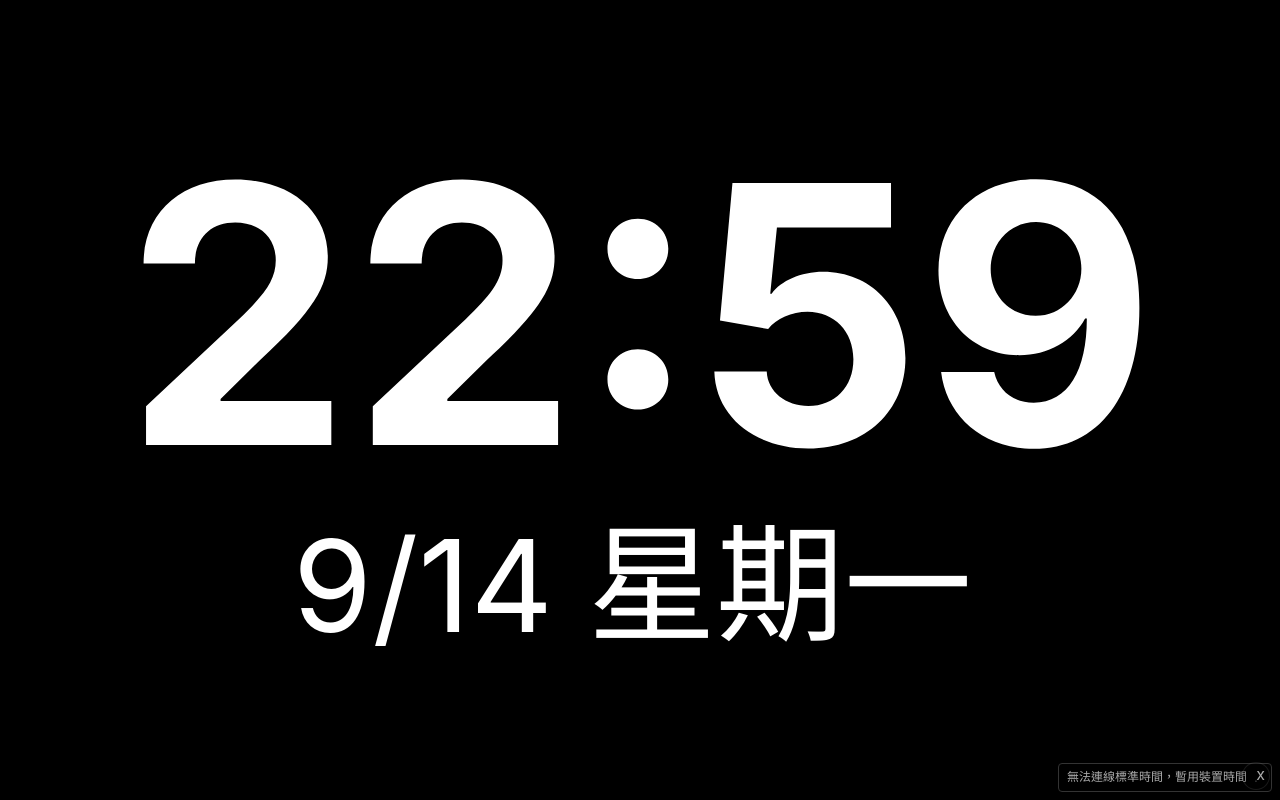
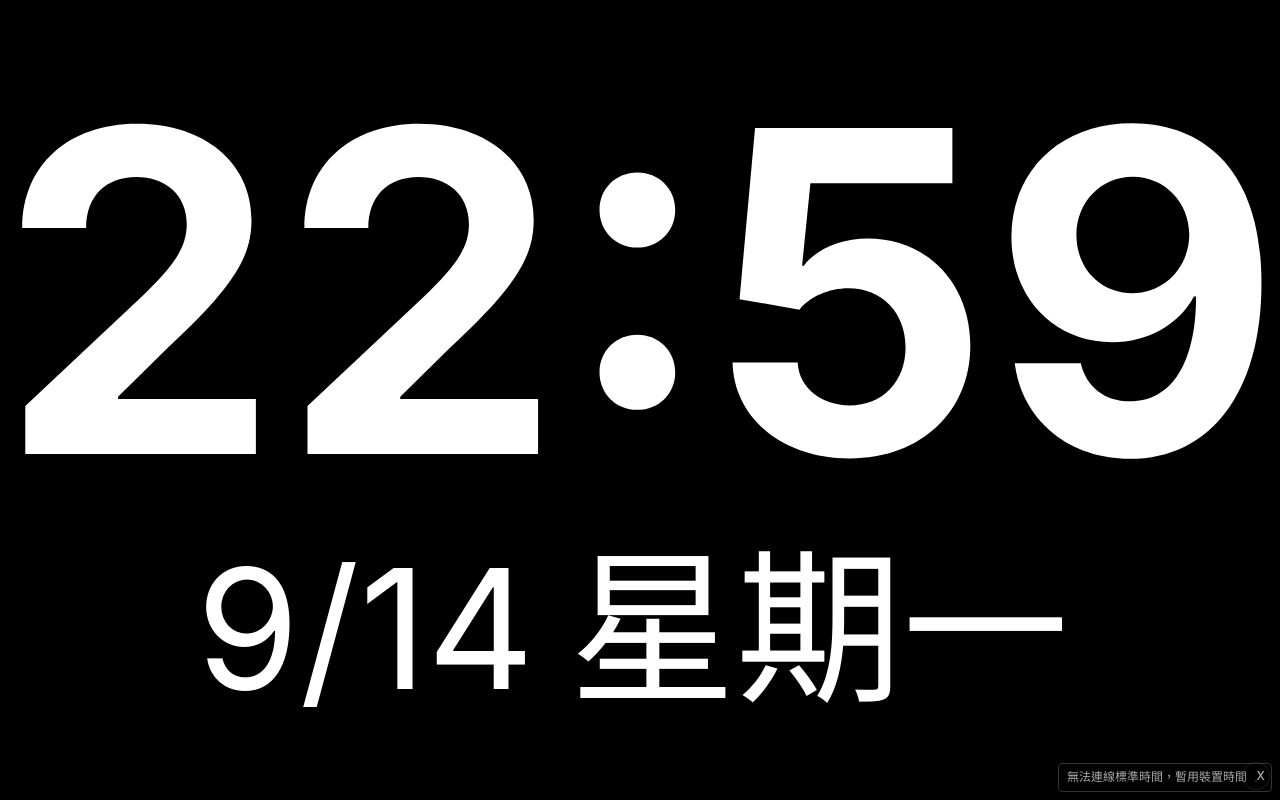
Before and after one commit to kcayut/webclock, a Flask app: page / in a window 1280 px wide. Run offline with Flask 3, Linux system fonts and the light colour scheme; data that the repository does not hold is empty.

Commit message:
Polish public README and restore large clock proportions
Rewrite the multilingual README around online use, self-hosting, settings and updates; remove session-specific status text.

Restore the original time/date size ratio and fit the clock to available width and height, reserving room for project links or reminders. Keep long English weekdays within the viewport.

Validated nine public viewports, 48 self-hosted language/reminder layouts, clock logic checks and 20 Python tests.

```diff
--- a/index.html
+++ b/index.html
@@ -13,6 +13,11 @@
     <link rel="icon" href="data:,">
     <link rel="stylesheet" href="static/clock.css">
     <style>
+        body {
+            --clock-height: calc(var(--viewport-height) - 72px);
+            padding-bottom: 64px;
+        }
+
         #project-links {
             position: fixed;
             bottom: 8px;
--- a/static/clock.css
+++ b/static/clock.css
@@ -3,11 +3,17 @@
 }
 
 body {
+    --viewport-height: 100vh;
+    --clock-width: 35vw;
+    --clock-height: calc(var(--viewport-height) - 16px);
+    --clock-size: min(var(--clock-width), calc((var(--clock-height) - 18px) / 1.5));
     background-color: #000;
     color: #fff;
     margin: 0;
     font-family: -apple-system, Helvetica, Arial, sans-serif;
     height: 100vh;
+    height: var(--viewport-height);
+    padding: 8px;
     overflow: hidden;
     display: -webkit-flex;
     display: flex;
@@ -35,6 +41,7 @@ body {
 
 #date-info {
     font-size: 13vw;
+    line-height: 1.2;
     margin-top: 10px;
     display: -webkit-flex;
     display: flex;
@@ -61,12 +68,27 @@ body {
     font-weight: bold;
 }
 
-@media (min-aspect-ratio: 3/2) {
+@supports (font-size: min(1vw, 1vh)) {
     #time {
-        font-size: 45vh;
+        font-size: var(--clock-size);
     }
 
     #date-info {
-        font-size: 16vh;
+        font-size: calc(var(--clock-size) * 13 / 35);
     }
 }
+
+@supports (height: 100dvh) {
+    body {
+        --viewport-height: 100dvh;
+    }
+}
+
+body.has-events {
+    --clock-height: calc(var(--viewport-height) - 25vh - 16px);
+}
+
+/* Keep the same time/date ratio when full English weekdays need more width. */
+body:lang(en) {
+    --clock-width: min(35vw, calc((100vw - 66px) / 3));
+}
--- a/templates/index.html
+++ b/templates/index.html
@@ -13,6 +13,7 @@
         #list-container {
             width: 95%;
             height: 25vh;
+            flex-shrink: 0;
             margin-top: 0;
             position: relative;
             overflow: hidden;
@@ -685,6 +686,7 @@
         var carouselInterval = null;
 
         function renderList(events) {
+            document.body.classList.toggle('has-events', !!(events && events.length));
             var newJson = JSON.stringify(events);
             if (newJson === currentEventsJson) return;
             currentEventsJson = newJson;
```
Also changed, not shown: README.md.
